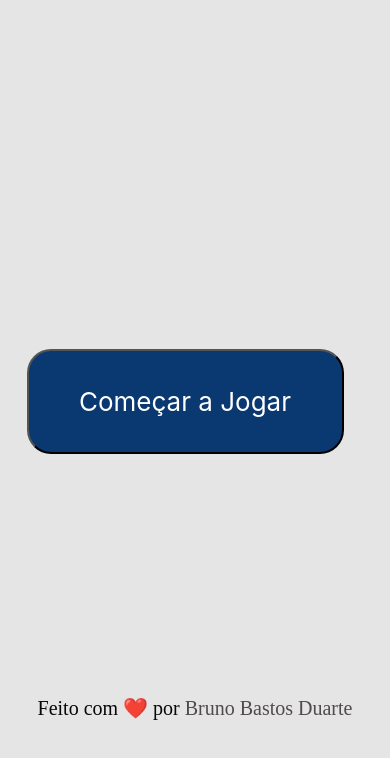
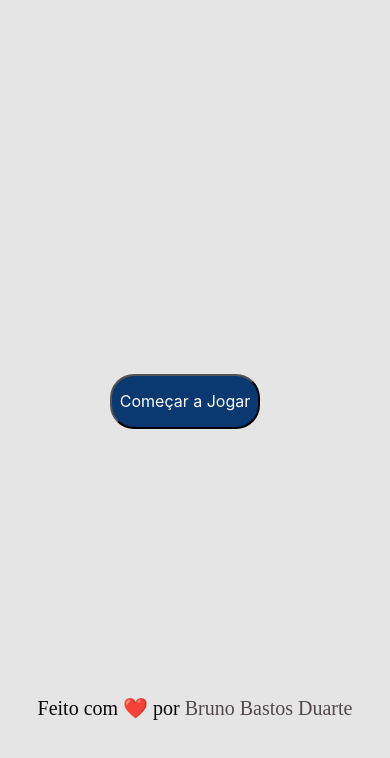
Before and after one commit to vits56/jogo-da-forca, a plain HTML site: page index.html in a window 390 px wide. Shown: the part 104-862 px from the top of the page. Drawn offline with Linux system fonts and the light colour scheme.

Commit message:
diminuição do botão iniciar o jogo

```diff
--- a/style.css
+++ b/style.css
@@ -272,7 +272,7 @@ footer p a {
   }
 
   /*cell phone keyboard*/
-button {
+  button {
   background: #fff;
   border: none;
   border-radius: 5px;
@@ -285,6 +285,24 @@ button {
   width: 35px;
   height: 35px;
   color: #080808;
-}
+  }
+
+  #btn-jogo {
+    height: 55px;
+    width: 150px;
+    border-radius: 24px;
+    outline: none;
+    background-color: #0A3871;
+    font-family: 'Inter';
+    font-style: normal;
+    font-weight: 400;
+    color: #FFFFFF;
+    font-weight: 400;
+    font-size: 16px;
+    line-height: 19px;
+    cursor: pointer;
+    margin-right: 20px;
+  }
+
 
 }
```
